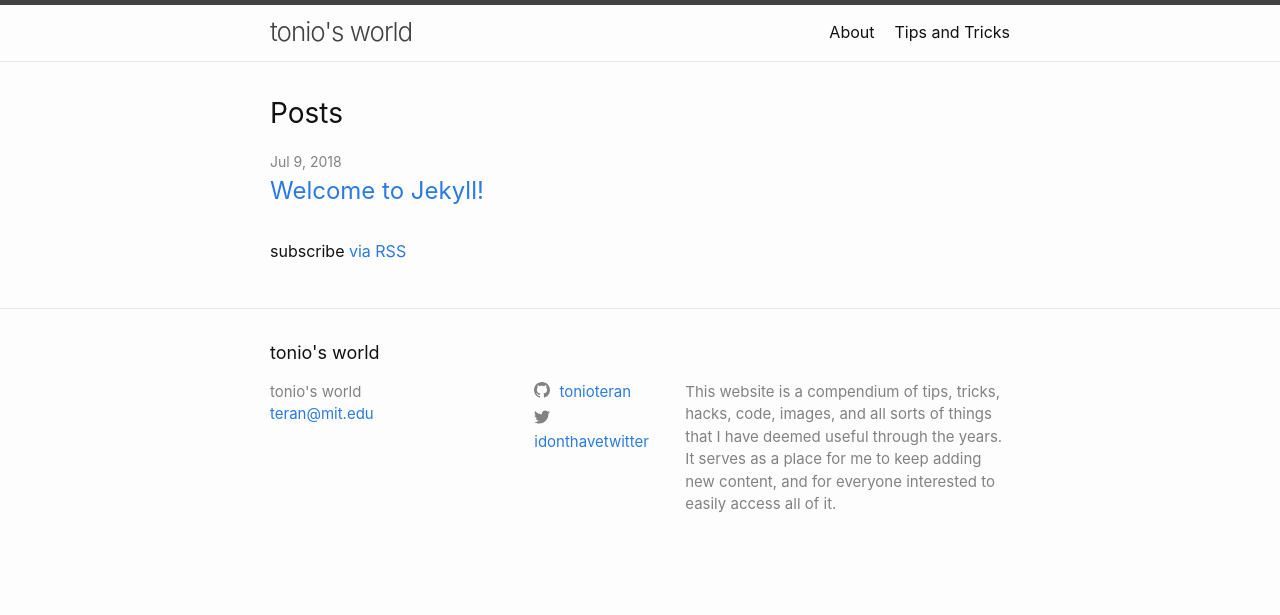
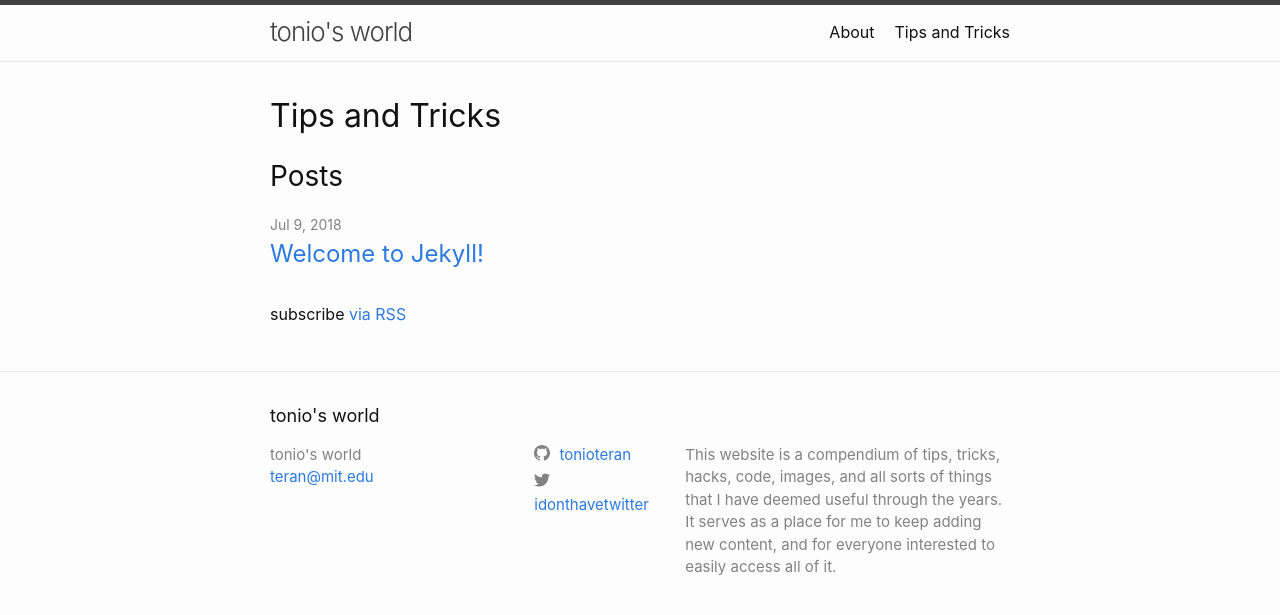
Before and after one commit to tonioteran/tonioteran.github.io, a Jekyll site: the page built from index.md, in a window 1280 px wide. Shown: the top 615 px of the page. Built offline with Jekyll 4.4.1, drawn with Linux system fonts in a browser that asks for light colours.

Commit message:
modify home page

```diff
--- a/_layouts/home.html
+++ b/_layouts/home.html
@@ -8,6 +8,8 @@ layout: default
   {%- endif -%}
 
   {{ content }}
+
+  <h2 class="page-heading">Tips and Tricks</h2>
 
   {%- if site.posts.size > 0 -%}
     <h2 class="post-list-heading">{{ page.list_title | default: "Posts" }}</h2>
```
